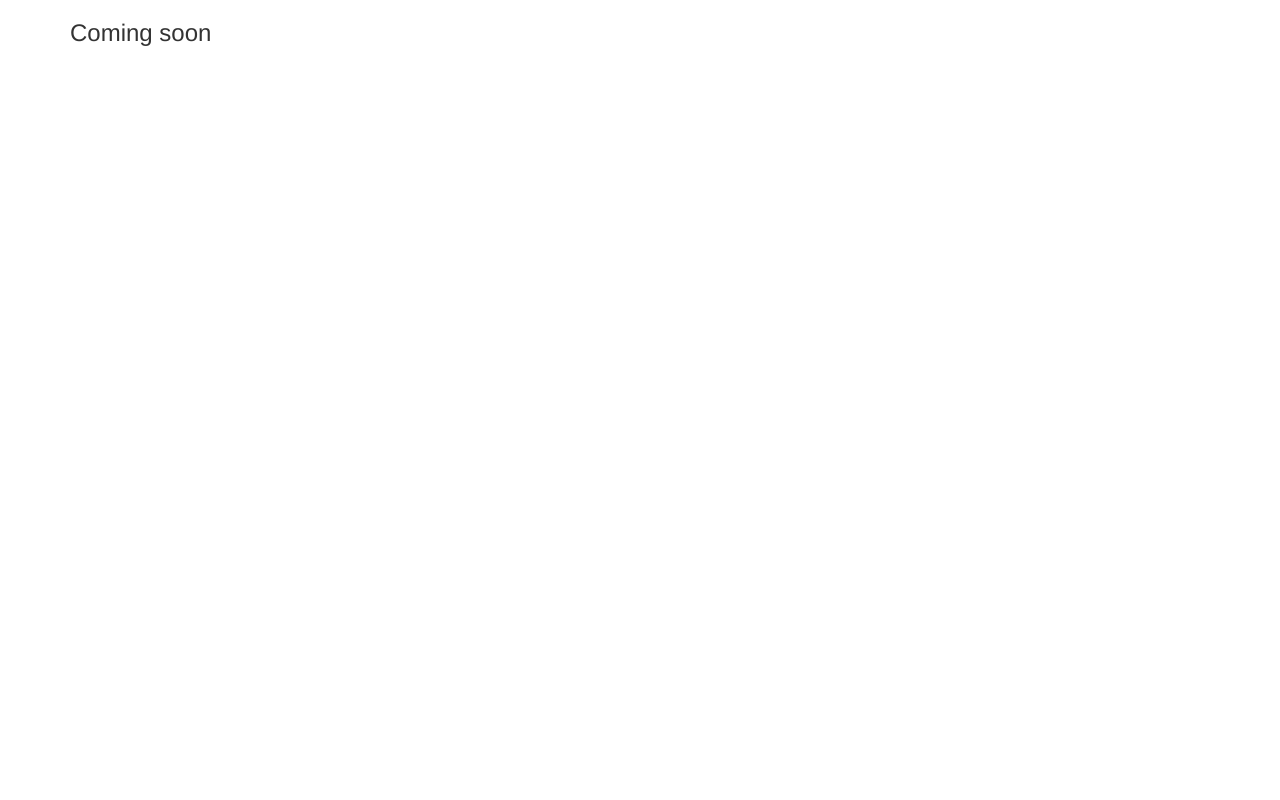
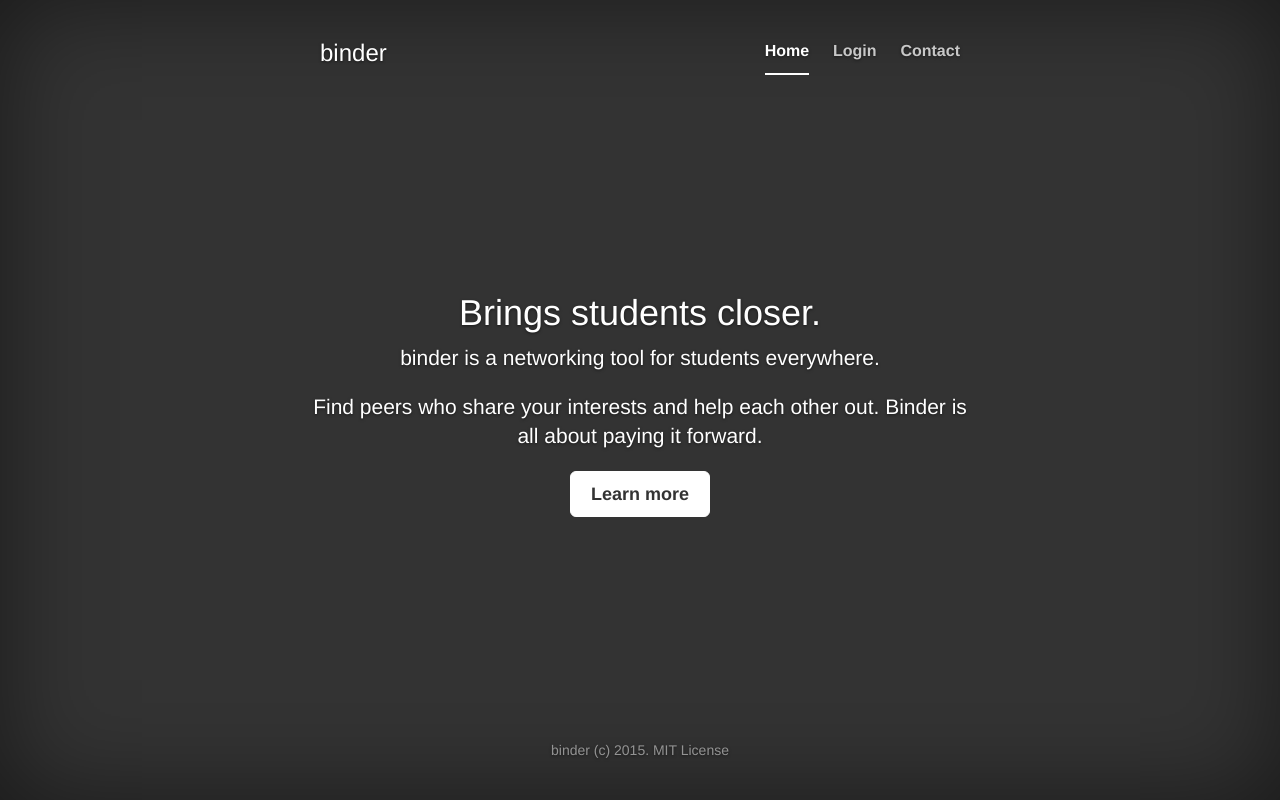
Before and after one commit to ananthb/binder, a Flask app: page / in a window 1280 px wide. Before the commit the page is almost empty. Run offline with Flask 2, Linux system fonts and the light colour scheme; some libraries are stand-ins or nearby versions.

Commit message:
I'm using the bootstrap cover theme. Added theme files - the html and css files.

```diff
--- a/binder/app.py
+++ b/binder/app.py
@@ -14,13 +14,10 @@ import sys
 from flask import Flask
 from flask_bootstrap import Bootstrap
 
+import binder
 from .config import DefaultConfig
-from .homepage import home
 
 __all__ = ['create_app']
-
-# List of blueprints for binder
-BLUEPRINTS = [home]
 
 
 def create_app(config=None):
@@ -40,7 +37,7 @@ def create_app(config=None):
     config_app(config, app)
 
     # Register app blueprints
-    for blueprint in BLUEPRINTS:
+    for blueprint in binder.BLUEPRINTS:
             app.register_blueprint(blueprint)
     return app
 
--- /dev/null
+++ b/binder/static/binder_main.css
@@ -0,0 +1,163 @@
+/*
+ * Globals
+ */
+
+/* Links */
+a,
+a:focus,
+a:hover {
+  color: #fff;
+}
+
+/* Custom default button */
+.btn-default,
+.btn-default:hover,
+.btn-default:focus {
+  color: #333;
+  text-shadow: none; /* Prevent inheritence from `body` */
+  background-color: #fff;
+  border: 1px solid #fff;
+}
+
+
+/*
+ * Base structure
+ */
+
+html,
+body {
+  height: 100%;
+  background-color: #333;
+}
+body {
+  color: #fff;
+  text-align: center;
+  text-shadow: 0 1px 3px rgba(0,0,0,.5);
+}
+
+/* Extra markup and styles for table-esque vertical and horizontal centering */
+.site-wrapper {
+  display: table;
+  width: 100%;
+  height: 100%; /* For at least Firefox */
+  min-height: 100%;
+  -webkit-box-shadow: inset 0 0 100px rgba(0,0,0,.5);
+          box-shadow: inset 0 0 100px rgba(0,0,0,.5);
+}
+.site-wrapper-inner {
+  display: table-cell;
+  vertical-align: top;
+}
+.cover-container {
+  margin-right: auto;
+  margin-left: auto;
+}
+
+/* Padding for spacing */
+.inner {
+  padding: 30px;
+}
+
+
+/*
+ * Header
+ */
+.masthead-brand {
+  margin-top: 10px;
+  margin-bottom: 10px;
+}
+
+.masthead-nav > li {
+  display: inline-block;
+}
+.masthead-nav > li + li {
+  margin-left: 20px;
+}
+.masthead-nav > li > a {
+  padding-right: 0;
+  padding-left: 0;
+  font-size: 16px;
+  font-weight: bold;
+  color: #fff; /* IE8 proofing */
+  color: rgba(255,255,255,.75);
+  border-bottom: 2px solid transparent;
+}
+.masthead-nav > li > a:hover,
+.masthead-nav > li > a:focus {
+  background-color: transparent;
+  border-bottom-color: #a9a9a9;
+  border-bottom-color: rgba(255,255,255,.25);
+}
+.masthead-nav > .active > a,
+.masthead-nav > .active > a:hover,
+.masthead-nav > .active > a:focus {
+  color: #fff;
+  border-bottom-color: #fff;
+}
+
+@media (min-width: 768px) {
+  .masthead-brand {
+    float: left;
+  }
+  .masthead-nav {
+    float: right;
+  }
+}
+
+
+/*
+ * Cover
+ */
+
+.cover {
+  padding: 0 20px;
+}
+.cover .btn-lg {
+  padding: 10px 20px;
+  font-weight: bold;
+}
+
+
+/*
+ * Footer
+ */
+
+.mastfoot {
+  color: #999; /* IE8 proofing */
+  color: rgba(255,255,255,.5);
+}
+
+
+/*
+ * Affix and center
+ */
+
+@media (min-width: 768px) {
+  /* Pull out the header and footer */
+  .masthead {
+    position: fixed;
+    top: 0;
+  }
+  .mastfoot {
+    position: fixed;
+    bottom: 0;
+  }
+  /* Start the vertical centering */
+  .site-wrapper-inner {
+    vertical-align: middle;
+  }
+  /* Handle the widths */
+  .masthead,
+  .mastfoot,
+  .cover-container {
+    width: 100%; /* Must be percentage or pixels for horizontal alignment */
+  }
+}
+
+@media (min-width: 992px) {
+  .masthead,
+  .mastfoot,
+  .cover-container {
+    width: 700px;
+  }
+}
--- a/binder/templates/base.html
+++ b/binder/templates/base.html
@@ -8,4 +8,5 @@
 {% block head %}
   {{super()}}
   {{fixes.ie8()}}
+  <link href="/static/binder_main.css" rel="stylesheet">
 {% endblock %}
--- a/binder/templates/index.html
+++ b/binder/templates/index.html
@@ -1,6 +1,35 @@
 {% extends 'base.html' %}
 {% block content %}
-<div class="container">
-  <h3>Coming soon</h3>
+<div class="site-wrapper">
+  <div class="site-wrapper-inner">
+    <div class="cover-container">
+      <div class="masthead clearfix">
+        <div class="inner">
+          <h3 class="masthead-brand">binder</h3>
+          <nav>
+            <ul class="nav masthead-nav">
+              <li class="active"><a href="#">Home</a></li>
+              <li><a href="#">Login</a></li>
+              <li><a href="#">Contact</a></li>
+            </ul>
+          </nav>
+        </div>
+      </div>
+
+      <div class="inner cover">
+        <h1 class="cover-heading">Brings students closer.</h1>
+        <p class="lead">binder is a networking tool for students everywhere.</p>
+        <p class="lead">Find peers who share your interests and help each other out. Binder is all about paying it forward. </p>
+          <a href="#" class="btn btn-lg btn-default">Learn more</a>
+        </p>
+      </div>
+
+      <div class="mastfoot">
+        <div class="inner">
+          <p>binder (c) 2015. MIT License</p>
+        </div>
+      </div>
+    </div>
+  </div>
 </div>
 {% endblock %}
```
Also changed, not shown: binder/__init__.py (+7 -0 lines).
